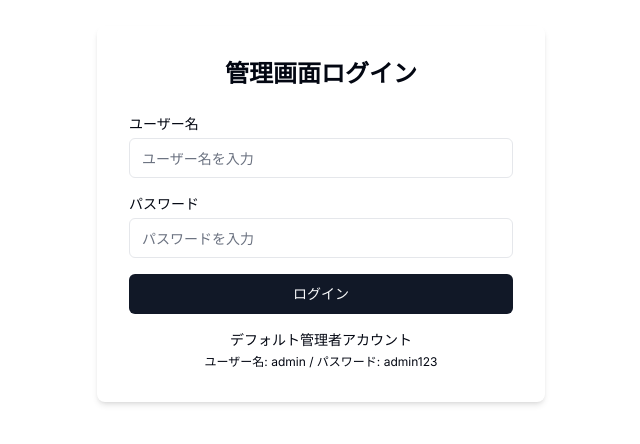
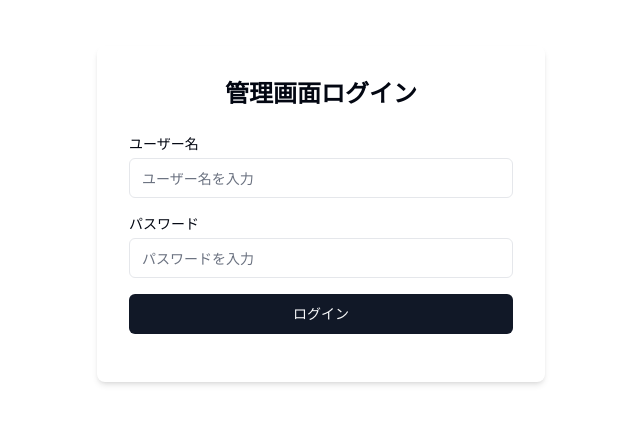
Before and after one commit to HK-199523/mypage_v2, a Next.js app in the folder frontend/web-front/my-app/: page /admin/login in a window 1280 px wide. Shown: the part 186-630 px from the top of the page, without its empty margins (319-959 px from the left). Built offline with nearby package versions, Linux system fonts and the light colour scheme.

Commit message:
20260412_ログイン情報記載削除

```diff
--- a/frontend/web-front/my-app/src/app/admin/login/page.tsx
+++ b/frontend/web-front/my-app/src/app/admin/login/page.tsx
@@ -96,10 +96,6 @@ export default function LoginPage() {
         </form>
 
         <div className="mt-4 text-sm text-gray-600 text-center">
-          <p>デフォルト管理者アカウント</p>
-          <p className="text-xs mt-1">
-            ユーザー名: admin / パスワード: admin123
-          </p>
         </div>
       </div>
     </div>
```
